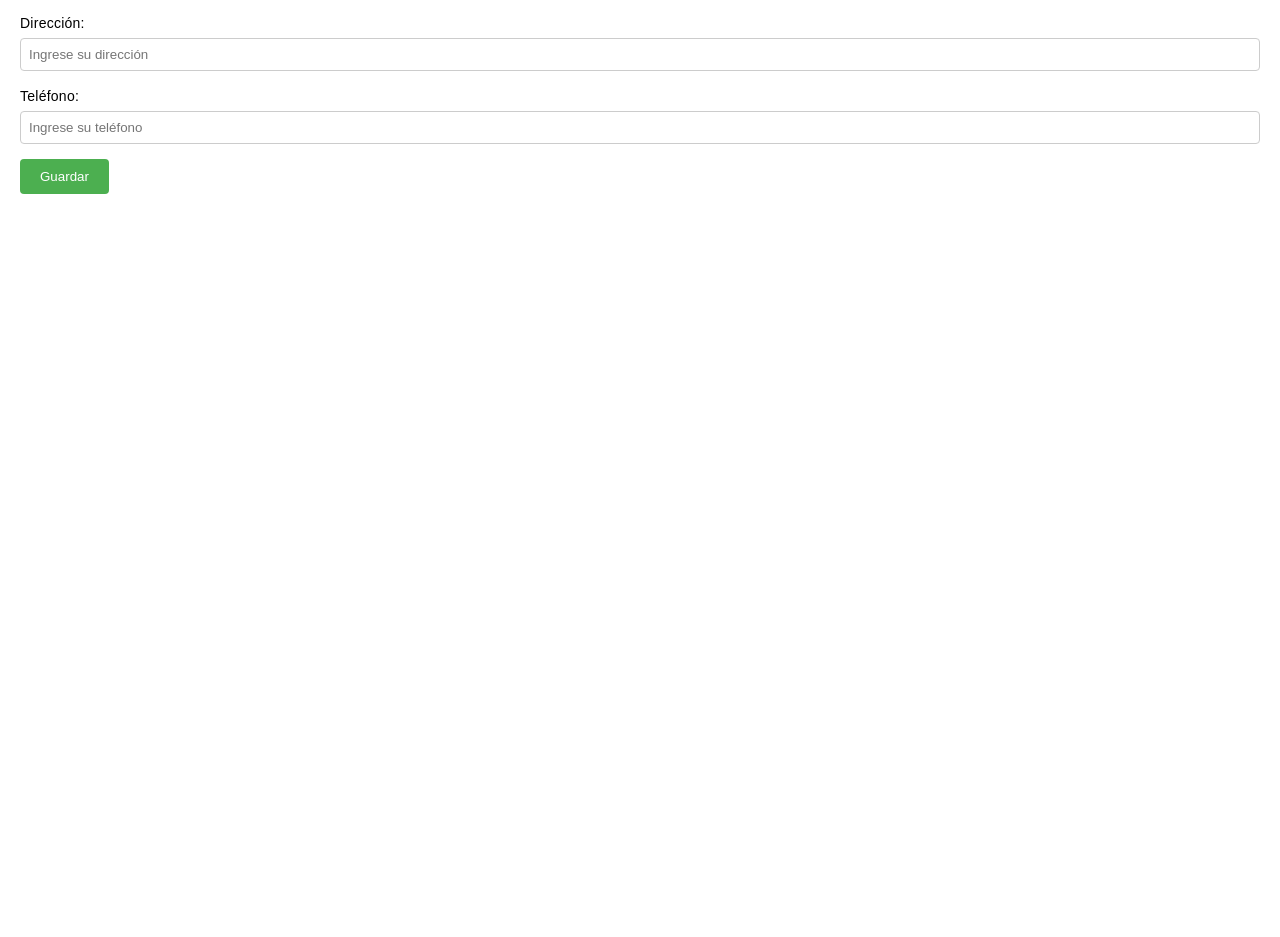
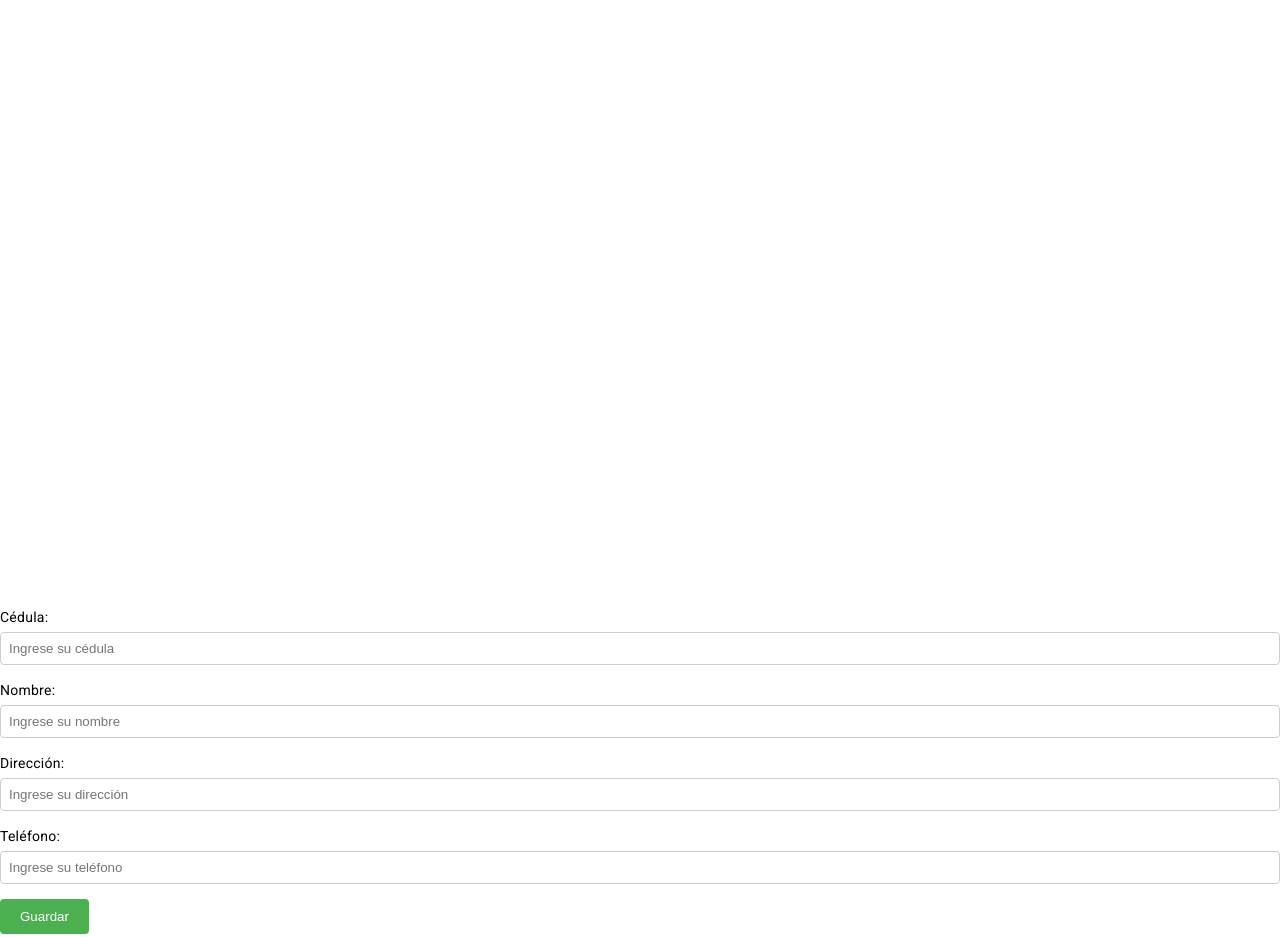
Before and after one commit to JorgeSayago/FrontendAParqueadero, an Angular app: page / in a window 1280 px wide. Shown: the part 295-1232 px from the top of the page. Built offline with nearby package versions, Linux system fonts and the light colour scheme.

Commit message:
ConfiguracionServicePersonaYpruebaCrearPersona

```diff
--- a/src/app/app.component.html
+++ b/src/app/app.component.html
@@ -1,65 +1,16 @@
-<style>
-  body {
-    font-family: Arial, sans-serif;
-    margin: 20px;
-  }
 
-  label {
-    display: block;
-    margin-bottom: 5px;
-  }
-
-  input[type="text"], input[type="number"] {
-    width: 100%;
-    padding: 8px;
-    margin-bottom: 15px;
-    border: 1px solid #ccc;
-    border-radius: 4px;
-    box-sizing: border-box;
-  }
-
-  button {
-    padding: 10px 20px;
-    background-color: #4CAF50;
-    color: white;
-    border: none;
-    border-radius: 4px;
-    cursor: pointer;
-  }
-
-  button:hover {
-    background-color: #45a049;
-  }
-</style>
 <header>
   <app-cabecera></app-cabecera>
   </header>
   <body>
       <app-menu id="menu"></app-menu>
       <router-outlet></router-outlet>
-
-      <form>
-        <label for="cedula">Cédula:</label>
-        <input type="text" id="cedula" name="cedula" placeholder="Ingrese su cédula" required>
-
-        <label for="nombre">Nombre:</label>
-        <input type="text" id="nombre" name="nombre" placeholder="Ingrese su nombre" required>
-
-        <label for="direccion">Dirección:</label>
-        <input type="text" id="direccion" name="direccion" placeholder="Ingrese su dirección" required>
-
-        <label for="telefono">Teléfono:</label>
-        <input type="text" id="telefono" name="telefono" placeholder="Ingrese su teléfono" required>
-
-        <button type="submit">Guardar</button>
-      </form>
-
   </body>
 
   <body>
-
+    <app-pie-pagina></app-pie-pagina>
   </body>
   <footer>
-    <app-pie-pagina></app-pie-pagina>
+    <!--<app-pie-pagina></app-pie-pagina>-->
 
   </footer>
--- a/src/app/pie-pagina/pie-pagina.component.html
+++ b/src/app/pie-pagina/pie-pagina.component.html
@@ -1,3 +1,51 @@
-<footer>
+<!--<footer>
     <p>jorge Sayago, Juan QUizhpi @2023</p>
-</footer>
+</footer>-->
+<style>
+    body {
+      font-family: Arial, sans-serif;
+      margin: 20px;
+    }
+
+    label {
+      display: block;
+      margin-bottom: 5px;
+    }
+
+    input[type="text"], input[type="number"] {
+      width: 100%;
+      padding: 8px;
+      margin-bottom: 15px;
+      border: 1px solid #ccc;
+      border-radius: 4px;
+      box-sizing: border-box;
+    }
+
+    button {
+      padding: 10px 20px;
+      background-color: #4CAF50;
+      color: white;
+      border: none;
+      border-radius: 4px;
+      cursor: pointer;
+    }
+
+    button:hover {
+      background-color: #45a049;
+    }
+  </style>
+<form>
+    <label for="cedula">Cédula:</label>
+    <input type="text" id="cedula" name="cedula" placeholder="Ingrese su cédula" [(ngModel)]="persona.cedula" required>
+
+    <label for="nombre">Nombre:</label>
+    <input type="text" id="nombre" name="nombre" placeholder="Ingrese su nombre" [(ngModel)]="persona.nombre" required>
+
+    <label for="direccion">Dirección:</label>
+    <input type="text" id="direccion" name="direccion" placeholder="Ingrese su dirección" [(ngModel)]="persona.direccion" required>
+
+    <label for="telefono">Teléfono:</label>
+    <input type="text" id="telefono" name="telefono" placeholder="Ingrese su teléfono" [(ngModel)]="persona.telefono"required>
+
+    <button type="submit" (click)="guardar()">Guardar</button>
+  </form>
--- a/src/app/pie-pagina/pie-pagina.component.ts
+++ b/src/app/pie-pagina/pie-pagina.component.ts
@@ -1,4 +1,8 @@
 import { Component } from '@angular/core';
+import { Router } from '@angular/router';
+import { Persona } from 'src/app/domain/persona';
+import {  PersonaService } from 'src/app/services/persona.service';
+
 
 @Component({
   selector: 'app-pie-pagina',
@@ -7,4 +11,32 @@ import { Component } from '@angular/core';
 })
 export class PiePaginaComponent {
 
+  persona: Persona = new Persona();
+
+  constructor(private personaService: PersonaService,
+    private router: Router) {
+
+      let params = this.router.getCurrentNavigation()?.extras.queryParams;
+      if(params){
+        console.log(params)
+        this.persona = new Persona()
+        this.persona = params['persona']
+      }
+    }
+
+    guardar(){
+
+    if(!isNaN(Number(this.persona.cedula))&& this.persona.cedula.length  == 10){
+      this.personaService.save(this.persona).subscribe(data => {
+        console.log("resultado WS save", data);
+        //this.router.navigate(['pagina1/Listar'])
+      });
+      this.persona = new Persona()
+      alert("Contacto creado exitosamente")
+    }else{
+      alert("Error la cedula ingresada no es correcta")
+      this.persona = new Persona()
+    }
+    }
+
 }
--- a/src/app/services/persona.service.ts
+++ b/src/app/services/persona.service.ts
@@ -1,9 +1,16 @@
 import { Injectable } from '@angular/core';
+import { Persona } from '../domain/persona';
+import { HttpClient } from '@angular/common/http';
+
 
 @Injectable({
   providedIn: 'root'
 })
 export class PersonaService {
+  constructor(private http: HttpClient) {}
 
-  constructor() { }
+  save(persona: Persona) {
+    return this.http.post<any>("http://localhost:8080/AParqueaderoWS/rs/clientes", persona)
+  }
+
 }
```
